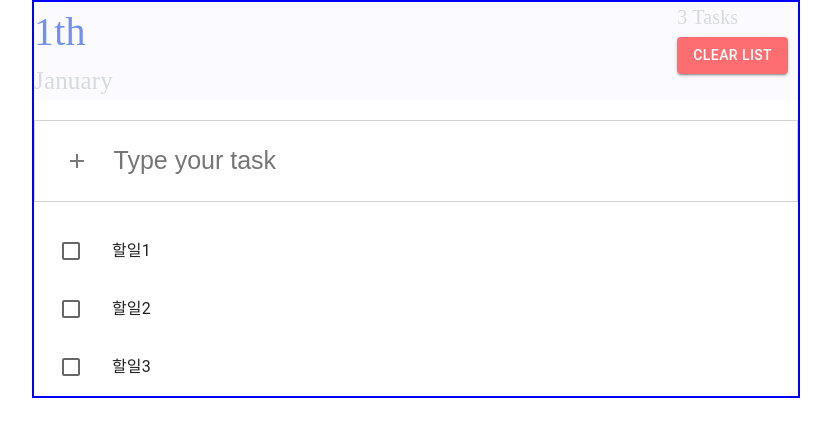
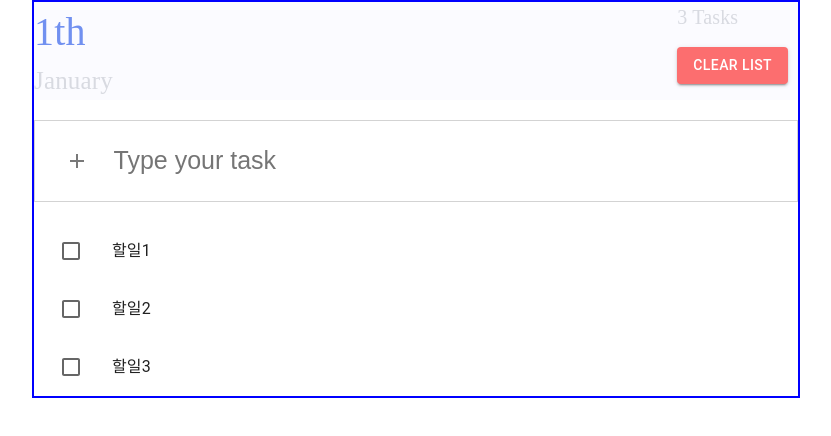
Before and after one commit to hyunsokstar/test-for-frontend, a Next.js app in the folder front/: page /front_test in a window 1280 px wide. Shown: the top 436 px of the page, without its empty margins (224-1055 px from the left). Built offline with nearby package versions, Linux system fonts and the light colour scheme; no server answers.

Commit message:
update for button modify

```diff
--- a/front/components/TodoHeader/index.tsx
+++ b/front/components/TodoHeader/index.tsx
@@ -66,7 +66,7 @@ function TodoHeader({ task_of_number, clearButtonHandler }: Props) {
                             onClick={clearButtonHandler}
                             // color="#FC6E6F"
                             width= {"200px"}
-                            style={{backgroundColor:"#FC6E6F", color:"white"}}
+                            style={{backgroundColor:"#FC6E6F", color:"white", marginTop:"10px"}}
                         >Clear List
                         </Button>
                     </div>
```
